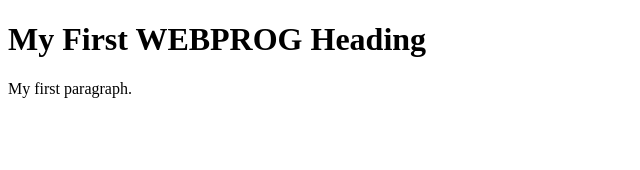
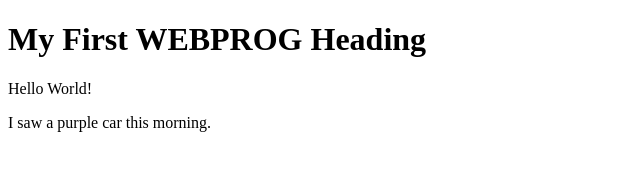
Before and after one commit to zaina-cassandra-villanueva/WEBPROG-IT241-HTML-LESSONS, a plain HTML site: page HOME/index.html in a window 1280 px wide. Shown: the whole page, without its empty margins (0-640 px from the left). Drawn offline with Linux system fonts and the light colour scheme.

Commit message:
Update index.html

```diff
--- a/HOME/index.html
+++ b/HOME/index.html
@@ -6,7 +6,8 @@
 <body>
 
 <h1>My First WEBPROG Heading</h1>
-<p>My first paragraph.</p>
+<p>Hello World!</p>
+<p>I saw a purple car this morning.</p>
 
 </body>
 </html>
```
